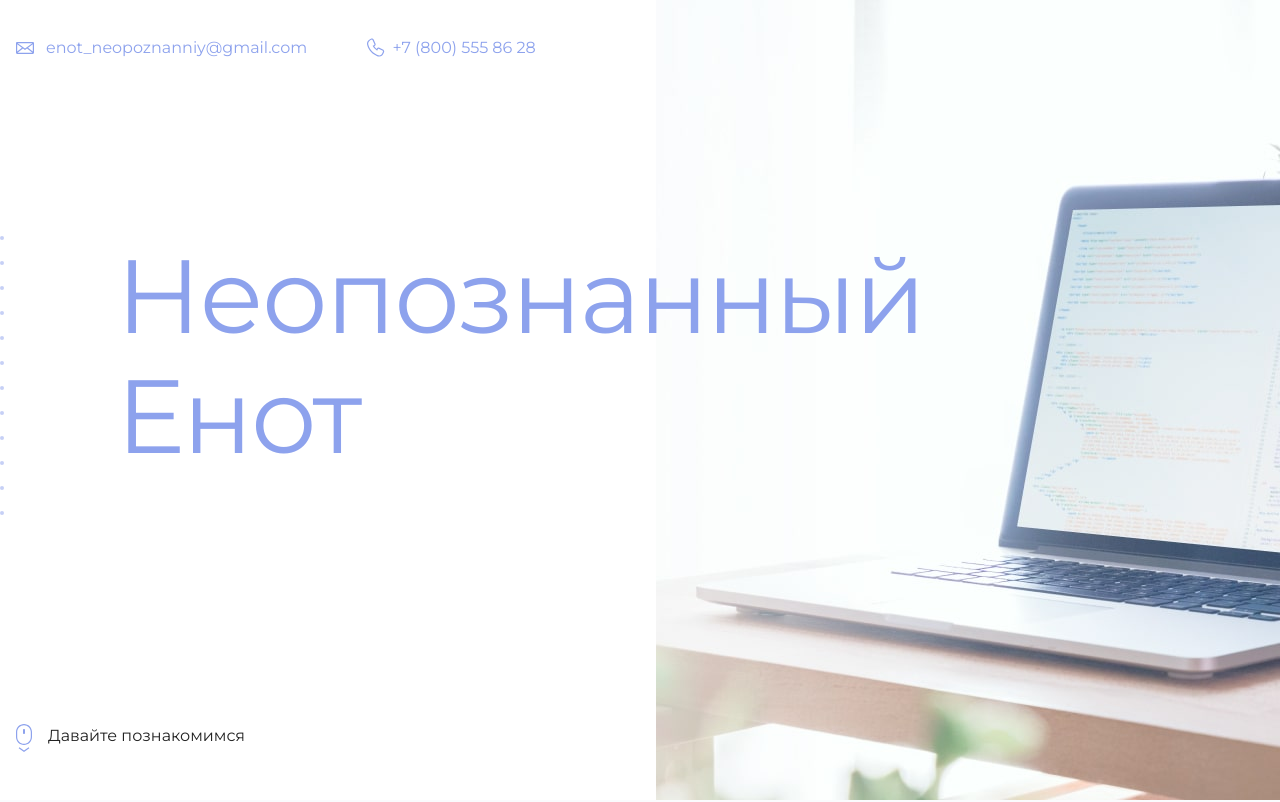
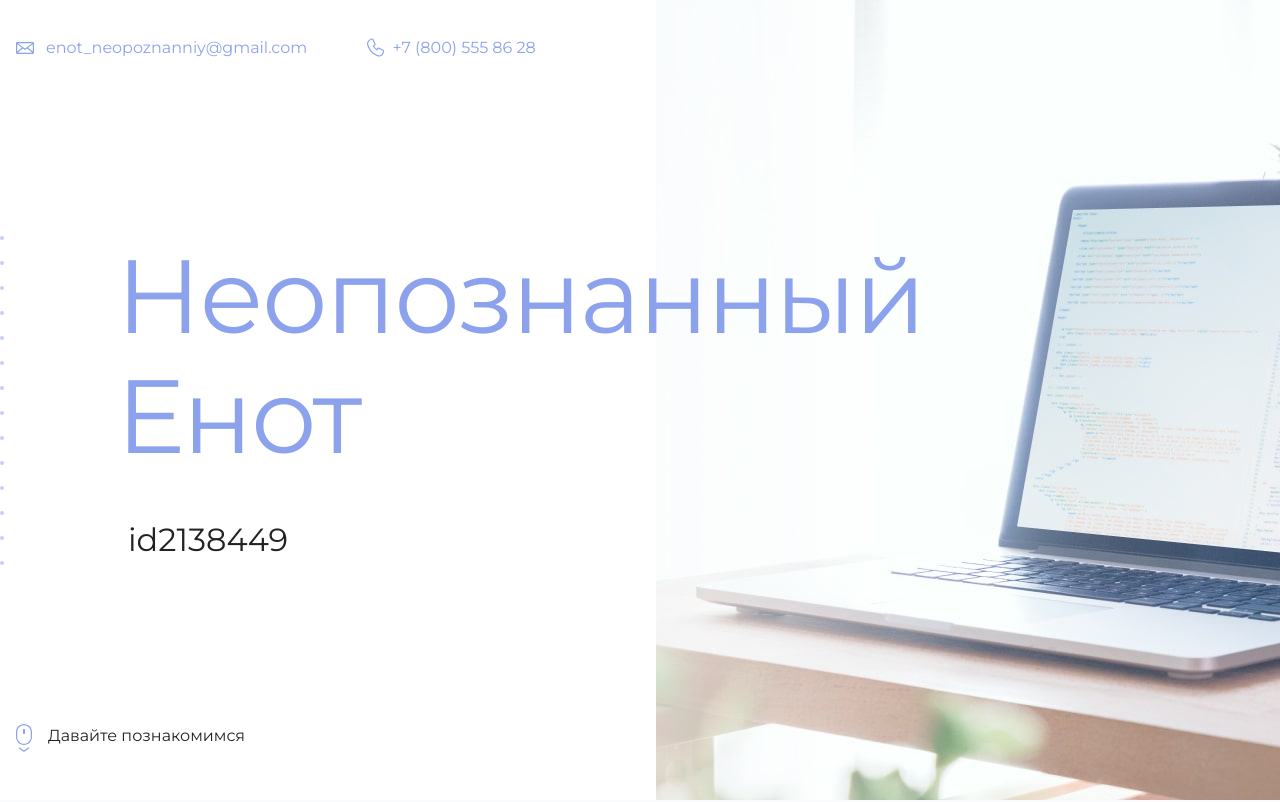
Before and after one commit to RamilJS/academy, a plain HTML site: page index.html in a window 1280 px wide. Shown: the top 802 px of the page. Drawn offline with Linux system fonts and the light colour scheme.

Commit message:
Update index.html

```diff
--- a/index.html
+++ b/index.html
@@ -19,7 +19,7 @@
       <section class="hero-image">
         <div class="container">
           <h1 class="heading">Неопознанный Енот</h1>
-          <p><!-- Тут ваш id на сайте Академии --></p>
+          <p>id2138449</p>
         </div>
       </section>
 
```
